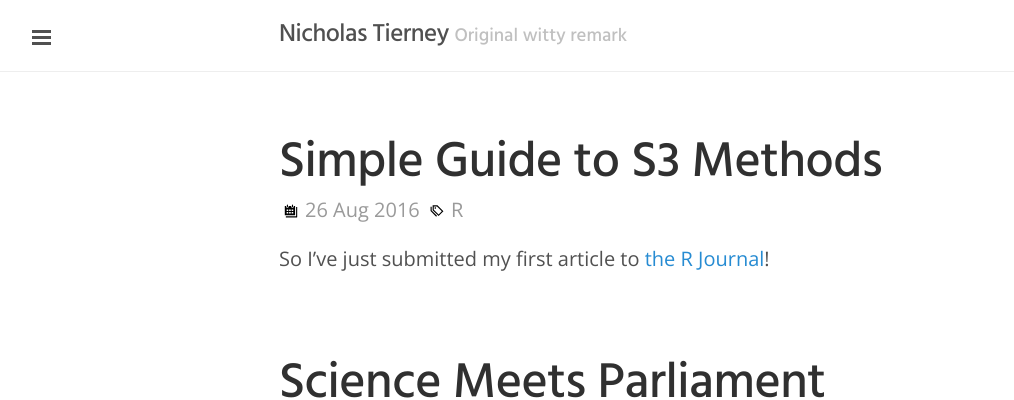
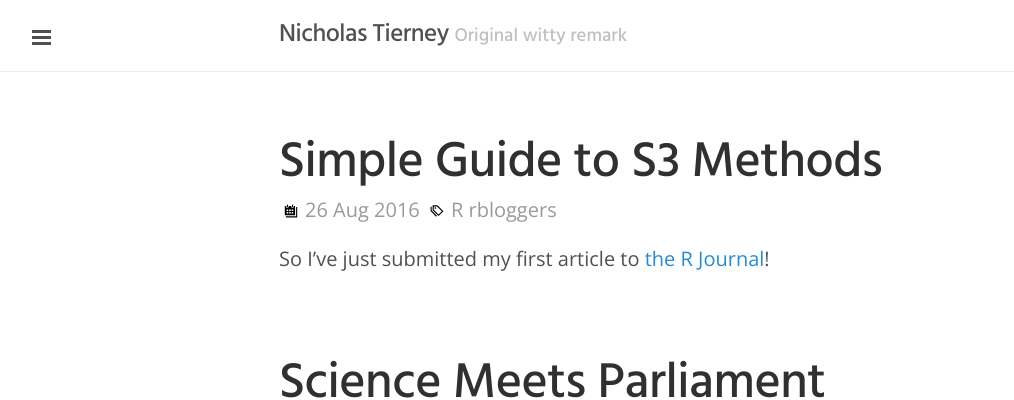
Before and after one commit to njtierney/njtierney.github.io, a Jekyll site: the page built from index.html, in a window 1280 px wide and 900 px high. Shown: the top 400 px of the window, without its empty margins (1-1015 px from the left). Built offline with Jekyll 4.4.1, drawn with Linux system fonts in a browser that asks for light colours; the list of posts is cut into pages by our own code.

Commit message:
added r-bloggers tag

```diff
--- a/_posts/2016-08-26-SimpleS3.md
+++ b/_posts/2016-08-26-SimpleS3.md
@@ -4,6 +4,7 @@ layout: post
 comments: true
 categories:
 - R
+- rbloggers
 ---
 
 So I've just submitted my first article to [the R Journal](https://journal.r-project.org/)!
```
Also changed, not shown: 7 other files.
